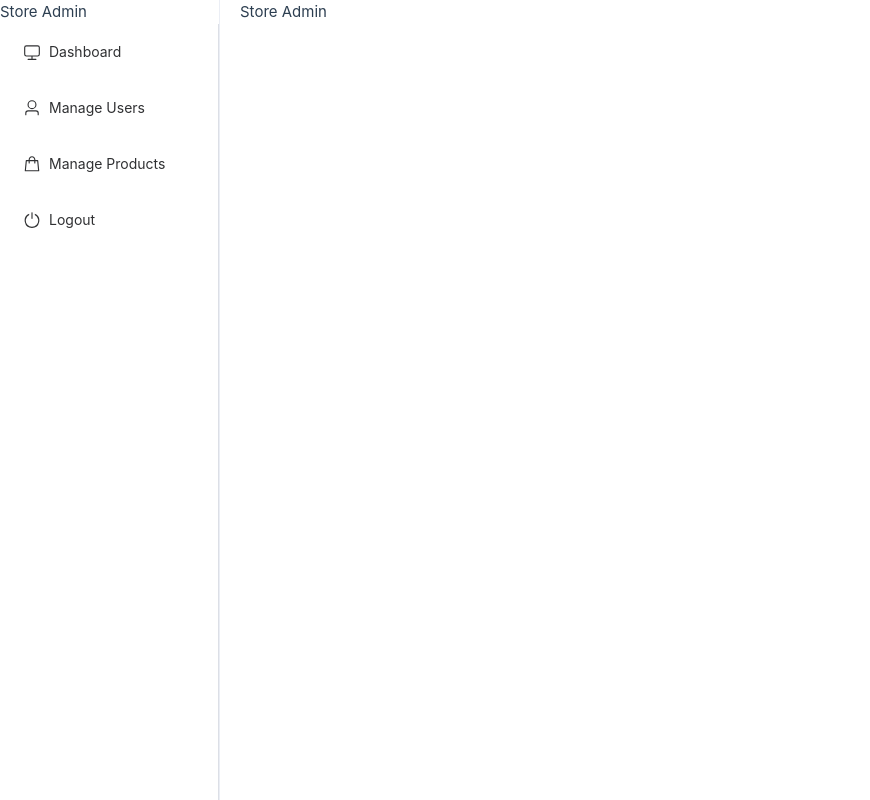
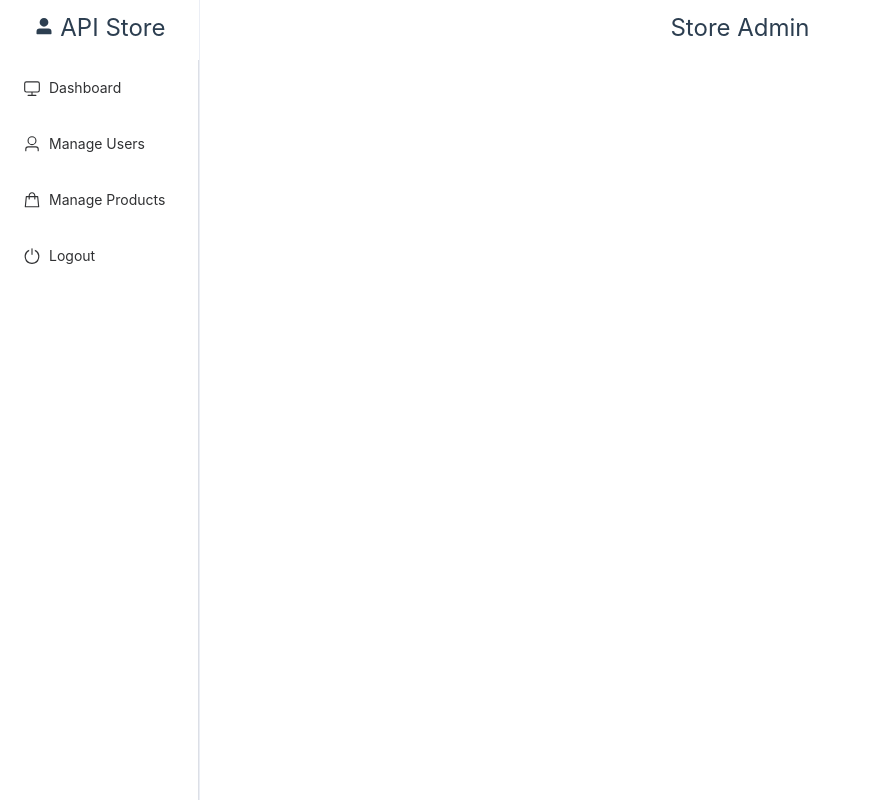
Before and after one commit to Dalandangg/api-project, a Vue app: page /store in a window 1280 px wide. Shown: the top 800 px of the page, without its empty margins (0-870 px from the left). Built offline with nearby package versions, Linux system fonts and the light colour scheme; the HTML template or start-up script is replaced by a standard one.

Commit message:
style: fix user interface

```diff
--- a/src/components/ComponentsStore/UserManagement.vue
+++ b/src/components/ComponentsStore/UserManagement.vue
@@ -1,13 +1,17 @@
+UserManagement.vue
 <template>
   <div>
-    <h2>All Users</h2>
+    <div class="header">
+      <h2>All Users</h2>
+    </div>
+
     <el-table :data="allUsers" stripe style="width: 100%">
       <el-table-column label="Name">
         <template #default="{ row }"> {{ row.name.firstname }} {{ row.name.lastname }} </template>
       </el-table-column>
       <el-table-column label="Username" prop="username" />
       <el-table-column label="Email" prop="email" />
-      <el-table-column prop="password" label="Password" />
+      <el-table-column label="Password" prop="password" />
       <el-table-column label="Actions">
         <template #default="{ row }">
           <el-button
@@ -22,7 +26,10 @@
       </el-table-column>
     </el-table>
 
-    <h2>Store Users</h2>
+    <div class="header">
+      <h2>Store Users</h2>
+    </div>
+
     <el-table :data="storeUsers" stripe style="width: 100%">
       <el-table-column label="Name">
         <template #default="{ row }"> {{ row.name.firstname }} {{ row.name.lastname }} </template>
@@ -52,3 +59,9 @@ onMounted(() => {
   fetchAllUsers()
 })
 </script>
+
+<style lang="css" scoped>
+.header {
+  color: black;
+}
+</style>
--- a/src/views/ViewsStore/StoreHome.vue
+++ b/src/views/ViewsStore/StoreHome.vue
@@ -1,14 +1,15 @@
+StoreHome.vue
 <template>
-  <el-container class="h-screen">
+  <el-container>
     <!-- Sidebar Navigation -->
-    <el-aside width="220px">
-      <div>Store Admin</div>
-      <el-menu
-        style="height: 1000px"
-        :default-active="activeMenu"
-        @select="handleMenuSelect"
-        router
-      >
+    <el-aside width="200px">
+      <div class="nav-header">
+        <el-icon size="20">
+          <UserFilled />
+        </el-icon>
+        API Store
+      </div>
+      <el-menu style="height: 100vh" :default-active="activeMenu" @select="handleMenuSelect" router>
         <el-menu-item index="/store/dashboard">
           <el-icon><Monitor /></el-icon>
           <span>Dashboard</span>
@@ -30,7 +31,7 @@
 
     <!-- Main Content Area -->
     <el-container>
-      <el-header>
+      <el-header style="font-size: 24px; line-height: 55px; text-align: center">
         {{ pageTitle }}
       </el-header>
       <el-main> <router-view /></el-main>
@@ -42,7 +43,7 @@
 import { ref, computed, watch } from 'vue'
 import { useRouter, useRoute } from 'vue-router'
 import { useAuthStore } from '@/stores/StoreCustomer/auth.ts'
-import { Monitor, User, Goods, SwitchButton } from '@element-plus/icons-vue'
+import { Monitor, User, Goods, SwitchButton, UserFilled } from '@element-plus/icons-vue'
 
 const router = useRouter()
 const route = useRoute()
@@ -80,4 +81,10 @@ function logout() {
 .el-main {
   background-color: white;
 }
+.nav-header {
+  height: 60px;
+  text-align: center;
+  font-size: 24px;
+  line-height: 55px;
+}
 </style>
```
